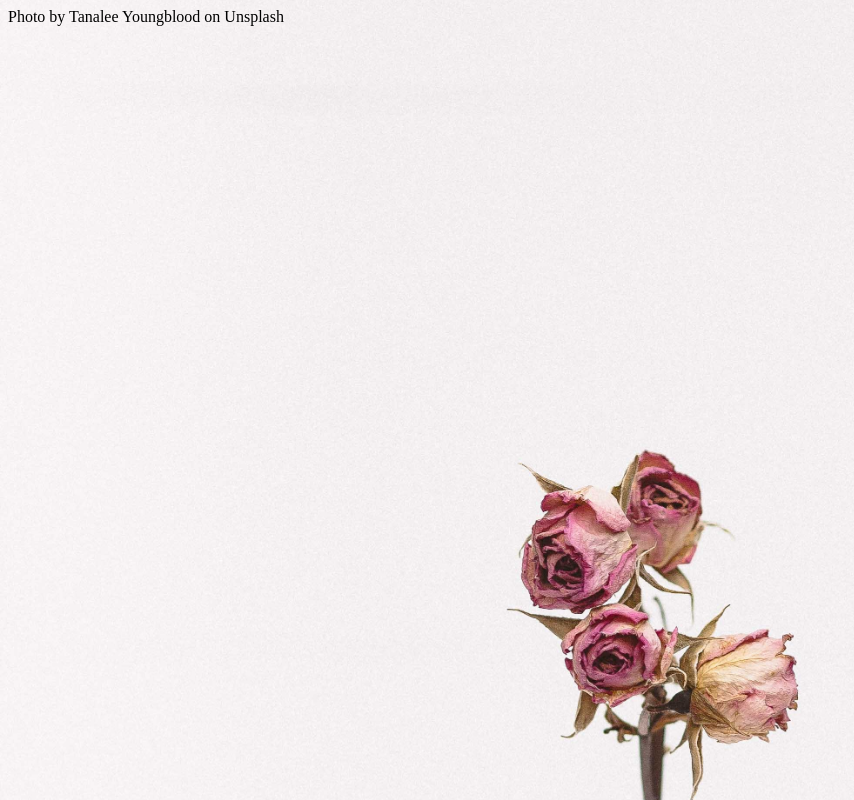
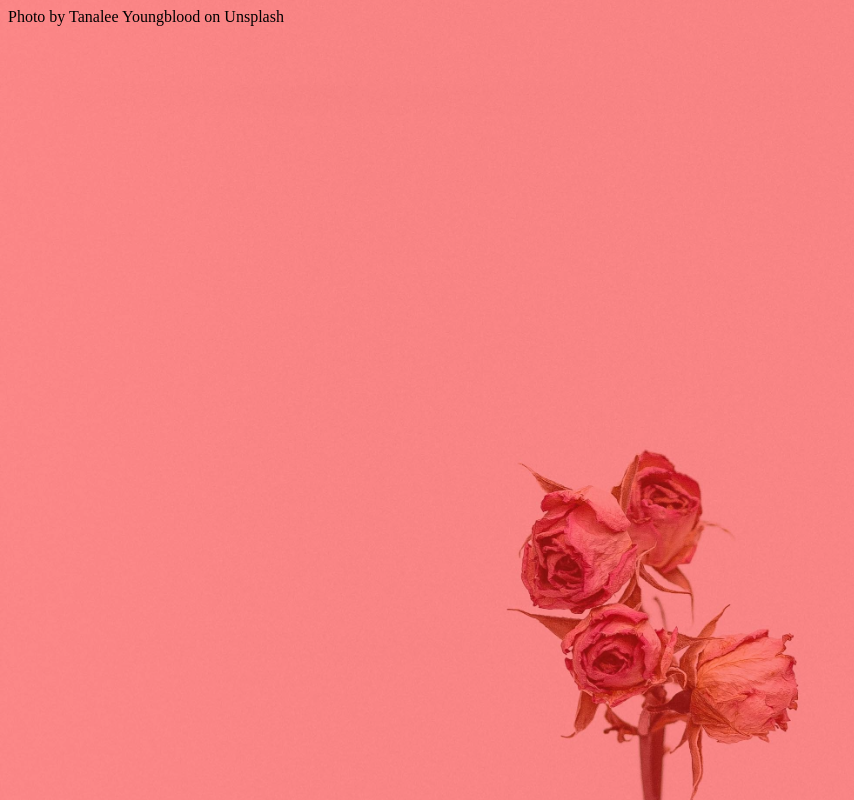
Before and after one commit to jklipton/hamlet, a plain HTML site: page index.html in a window 1280 px wide. Shown: the whole page, without its empty margins (0-854 px from the left). Drawn offline with Linux system fonts and the light colour scheme.

Commit message:
Update style.css

```diff
--- a/css/style.css
+++ b/css/style.css
@@ -5,7 +5,11 @@ by Jennifer Lipton
 */
 
 html {
-  background: url('../imgs/flower-bg.jpg') no-repeat center center fixed;
+  background:  linear-gradient(
+      rgba(255, 0, 0, 0.45),
+      rgba(255, 0, 0, 0.45)
+    ),
+  url('../imgs/flower-bg.jpg') no-repeat center center fixed;
   -webkit-background-size: cover;
   -moz-background-size: cover;
   -o-background-size: cover;
```
